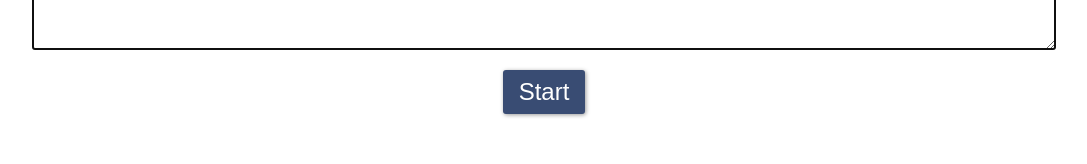
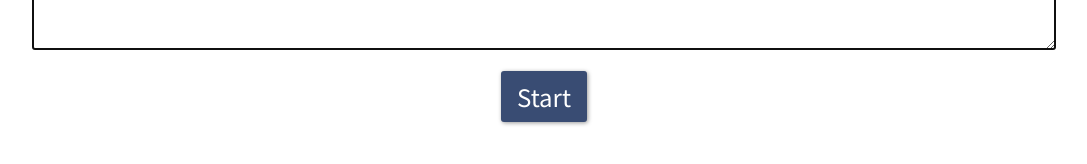
Before and after one commit to neshamah0000/typing, a React (Create React App) app: page / in a window 1280 px wide. Shown: the part 588-752 px from the top of the page, without its empty margins (96-1183 px from the left). Built offline with nearby package versions, Linux system fonts and the light colour scheme.

Commit message:
Fix when input mode is on, the wording might not align

```diff
--- a/public/index.html
+++ b/public/index.html
@@ -24,6 +24,7 @@
       work correctly both with client-side routing and a non-root public URL.
       Learn how to configure a non-root public URL by running `npm run build`.
     -->
+    <link href="https://fonts.googleapis.com/css2?family=Noto+Sans+TC&display=swap" rel="stylesheet" />
     <title>React App</title>
   </head>
   <body>
--- a/src/App.scss
+++ b/src/App.scss
@@ -1,6 +1,7 @@
 * {
   margin: 0;
   padding: 0;
+  font-family: 'Noto Sans TC', sans-serif;
 }
 
 *,
```
